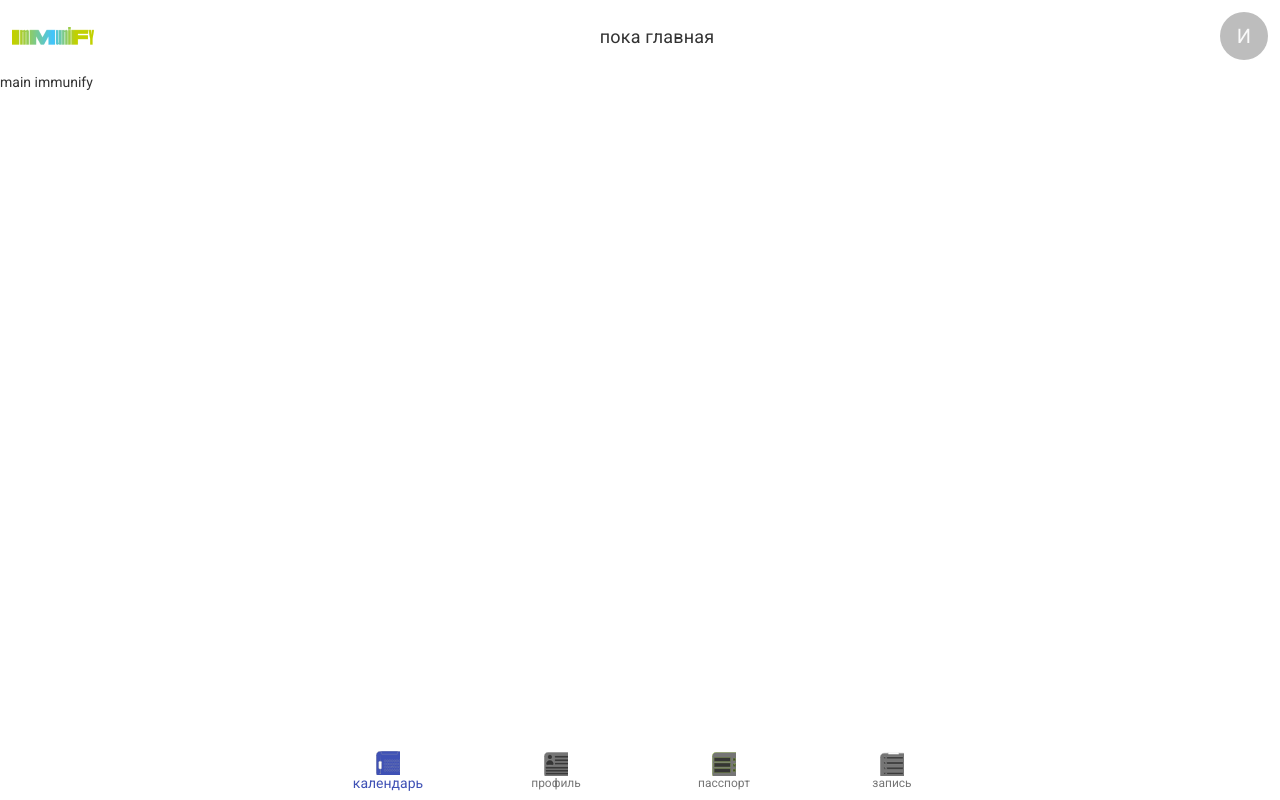
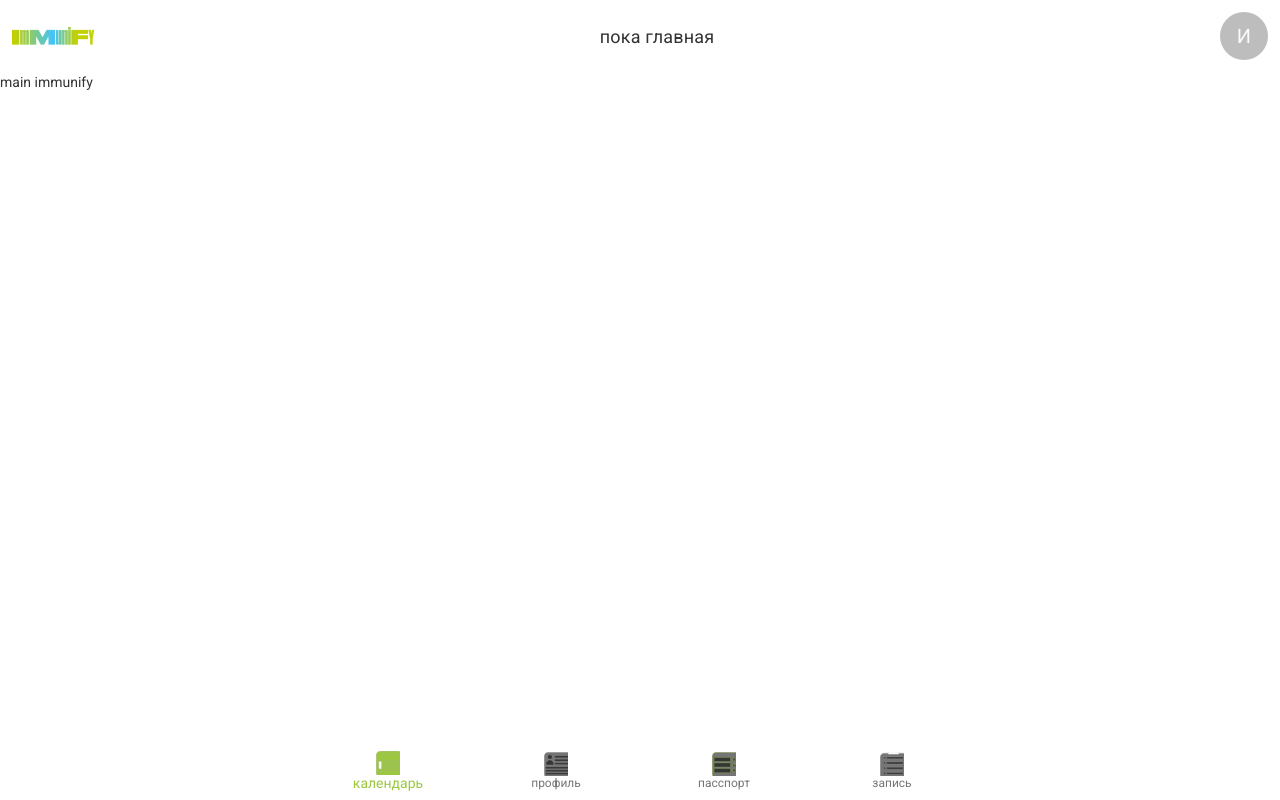
Before and after one commit to QwiniTRON/immunify, a React (Create React App) app: page / in a window 1280 px wide. Built offline with nearby package versions, Linux system fonts and the light colour scheme.

Commit message:
add theme

```diff
--- a/src/containers/Reg/Reg.tsx
+++ b/src/containers/Reg/Reg.tsx
@@ -4,7 +4,7 @@ import TextField from '@material-ui/core/TextField';
 import RadioGroup from '@material-ui/core/RadioGroup';
 import FormControlLabel from '@material-ui/core/FormControlLabel';
 import Radio from '@material-ui/core/Radio';
-import { makeStyles } from '@material-ui/core/styles';
+import { makeStyles, useTheme } from '@material-ui/core/styles';
 
 import './reg.scss';
 
@@ -21,6 +21,7 @@ const useStyle = makeStyles({
 export const Reg: React.FC<RegProps> = (props) => {
     const [sex, setSex] = useState('');
     const clasess = useStyle();
+    const theme = useTheme();
 
     return (
         <div className="reg">
@@ -34,16 +35,18 @@ export const Reg: React.FC<RegProps> = (props) => {
                 </p>
 
                 <form className="reg__form">
-                    <TextField label="как вас зовут?" variant="outlined" className="reg__input" />
+                    <TextField
+                        label="как вас зовут?"
+                        variant="outlined"
+                        className="reg__input"
+                        id="name-input" />
 
                     <TextField
                         label="сколько вам лет?"
                         type="number"
-                        InputLabelProps={{
-                            shrink: true,
-                        }}
                         variant="outlined"
                         className="reg__input"
+                        id="age-input"
                     />
 
                     <p>ваш пол?</p>
--- a/src/index.tsx
+++ b/src/index.tsx
@@ -3,13 +3,17 @@ import ReactDOM from 'react-dom';
 import App from './App';
 import reportWebVitals from './reportWebVitals';
 import { BrowserRouter } from 'react-router-dom';
+import { ThemeProvider } from '@material-ui/core/styles';
 
 import './styles/index.scss';
+import {mainTheme} from './styles/Theme';
 
 ReactDOM.render(
   <React.StrictMode>
     <BrowserRouter>
-      <App />
+      <ThemeProvider theme={mainTheme}>
+        <App />
+      </ThemeProvider>
     </BrowserRouter>
   </React.StrictMode>,
   document.getElementById('root')
--- /dev/null
+++ b/src/styles/Theme.ts
@@ -0,0 +1,22 @@
+import { createMuiTheme, Theme } from '@material-ui/core/styles';
+import { PaletteColor } from '@material-ui/core/styles/createPalette';
+
+const accentColor: PaletteColor = {
+  main: '#9BC83F',
+  contrastText: '',
+  dark: '',
+  light: ''
+}
+
+const mainColor: PaletteColor = {
+  main: '#E5E5E5',
+  contrastText: '',
+  dark: '',
+  light: ''
+}
+
+export const mainTheme = createMuiTheme({
+  palette: {
+    primary: accentColor,
+  }
+});
```
Also changed, not shown: 1 other file (tests, documents, lock files or other folders).
